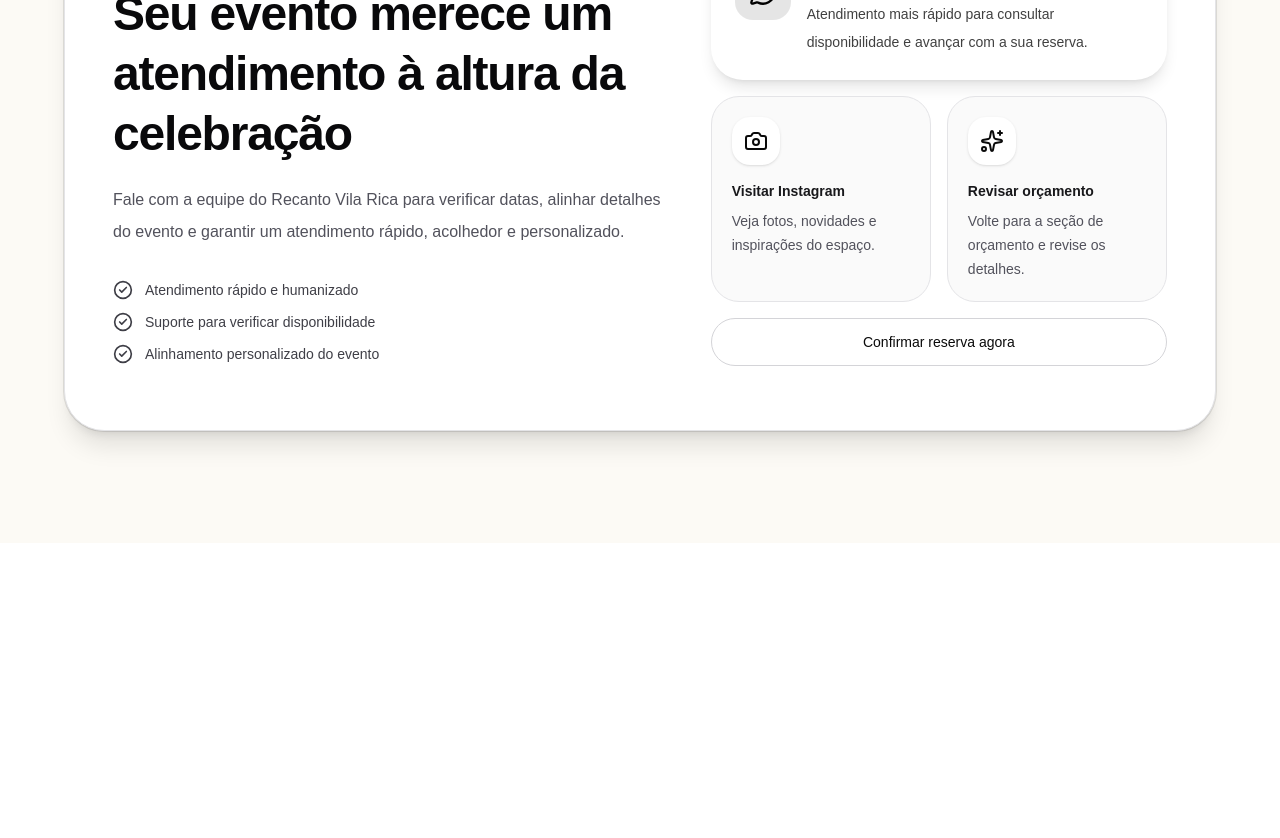
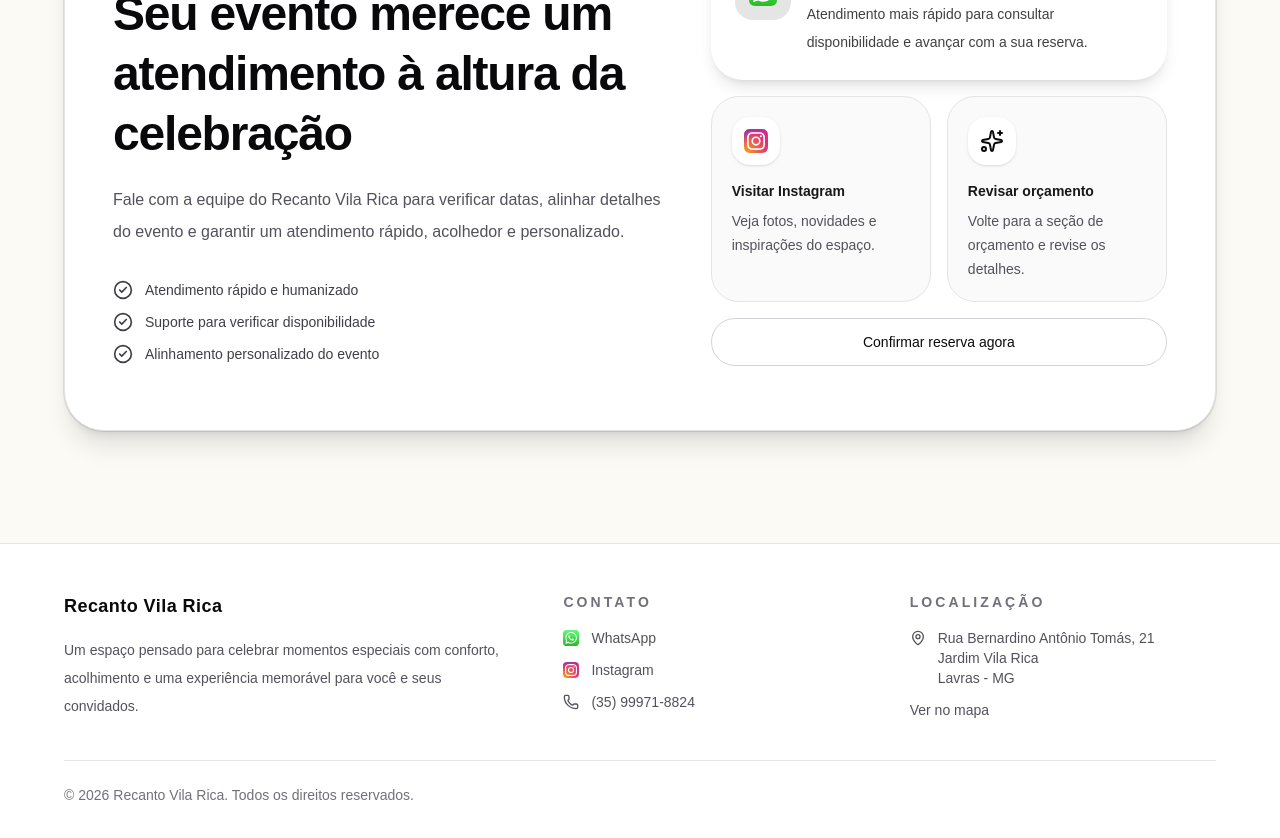
Before and after one commit to mateus-vitor-ferreira-dev/recanto-vila-rica-landing-page, a React (Vite) app: page / in a window 1280 px wide. Shown: the part 5860-6698 px from the top of the page. Before the commit the page ends 6403 px from the top, so only its background shows below. Built offline with nearby package versions, Linux system fonts and the light colour scheme.

Commit message:
feat: implement footer section with contact, location and social links

```diff
--- a/src/components/sections/CTASection.tsx
+++ b/src/components/sections/CTASection.tsx
@@ -1,11 +1,7 @@
+import instagram from "@/assets/icons/instagram.svg";
+import whatsapp from "@/assets/icons/whatsapp.svg";
 import { motion } from "framer-motion";
-import {
-  ArrowRight,
-  Camera,
-  CheckCircle2,
-  MessageCircle,
-  Sparkles,
-} from "lucide-react";
+import { ArrowRight, CheckCircle2, Sparkles } from "lucide-react";
 
 import { Badge } from "@/components/ui/badge";
 import { Button } from "@/components/ui/button";
@@ -74,7 +70,7 @@ export default function CTASection() {
                     <div className="flex items-start justify-between gap-4">
                       <div className="flex gap-4">
                         <div className="flex h-14 w-14 shrink-0 items-center justify-center rounded-2xl bg-black/10">
-                          <MessageCircle className="h-7 w-7" />
+                          <img src={whatsapp} className="h-7 w-7" />
                         </div>
 
                         <div>
@@ -100,7 +96,7 @@ export default function CTASection() {
                       className="group rounded-[1.75rem] border border-zinc-200 bg-zinc-50 p-5 transition hover:border-gold/40 hover:bg-zinc-100 dark:border-zinc-800 dark:bg-zinc-900 dark:hover:bg-zinc-800"
                     >
                       <div className="flex h-12 w-12 items-center justify-center rounded-2xl bg-white shadow-sm dark:bg-zinc-800">
-                        <Camera className="h-6 w-6 text-gold" />
+                        <img src={instagram} className="h-6 w-6 text-gold" />
                       </div>
 
                       <p className="mt-4 font-semibold text-zinc-900 dark:text-white">
--- /dev/null
+++ b/src/components/sections/Footer.tsx
@@ -0,0 +1,103 @@
+import instagramIcon from "@/assets/icons/instagram.svg";
+import whatsappIcon from "@/assets/icons/whatsapp.svg";
+import { MapPin, Phone } from "lucide-react";
+
+const WHATSAPP_URL = "https://wa.link/afae2s";
+const INSTAGRAM_URL = "https://instagram.com/recanto.vilarica";
+const GOOGLE_MAPS_URL =
+  "https://www.google.com/maps/search/?api=1&query=Rua+Bernardino+Ant%C3%B4nio+Tom%C3%A1s,+21,+Jardim+Vila+Rica,+Lavras,+MG";
+
+export default function Footer() {
+  return (
+    <footer className="border-t border-zinc-200 bg-white px-6 py-12 dark:border-zinc-800 dark:bg-zinc-950">
+      <div className="mx-auto grid max-w-6xl gap-10 lg:grid-cols-[1.2fr_0.8fr_0.8fr]">
+        <div>
+          <p className="text-lg font-bold tracking-wide text-zinc-950 dark:text-white">
+            Recanto Vila Rica
+          </p>
+
+          <p className="mt-4 max-w-md text-sm leading-7 text-zinc-600 dark:text-zinc-400">
+            Um espaço pensado para celebrar momentos especiais com conforto,
+            acolhimento e uma experiência memorável para você e seus convidados.
+          </p>
+        </div>
+
+        <div>
+          <p className="text-sm font-semibold uppercase tracking-[0.22em] text-zinc-500">
+            Contato
+          </p>
+
+          <div className="mt-4 space-y-3 text-sm text-zinc-600 dark:text-zinc-400">
+            <a
+              href={WHATSAPP_URL}
+              target="_blank"
+              rel="noreferrer"
+              className="flex items-center gap-3 transition hover:text-gold"
+            >
+              <img
+                src={whatsappIcon}
+                alt="WhatsApp"
+                aria-hidden="true"
+                className="h-4 w-4"
+              />
+              WhatsApp
+            </a>
+
+            <a
+              href={INSTAGRAM_URL}
+              target="_blank"
+              rel="noreferrer"
+              className="flex items-center gap-3 transition hover:text-gold"
+            >
+              <img
+                src={instagramIcon}
+                alt="Instagram"
+                aria-hidden="true"
+                className="h-4 w-4"
+              />
+              Instagram
+            </a>
+
+            <div className="flex items-center gap-3">
+              <Phone className="h-4 w-4" />
+              <span>(35) 99971-8824</span>
+            </div>
+          </div>
+        </div>
+
+        <div>
+          <p className="text-sm font-semibold uppercase tracking-[0.22em] text-zinc-500">
+            Localização
+          </p>
+
+          <div className="mt-4 space-y-3 text-sm text-zinc-600 dark:text-zinc-400">
+            <div className="flex items-start gap-3">
+              <MapPin className="mt-0.5 h-4 w-4 shrink-0" />
+              <span>
+                Rua Bernardino Antônio Tomás, 21
+                <br />
+                Jardim Vila Rica
+                <br />
+                Lavras - MG
+              </span>
+            </div>
+
+            <a
+              href={GOOGLE_MAPS_URL}
+              target="_blank"
+              rel="noreferrer"
+              className="inline-flex items-center gap-2 transition hover:text-gold"
+            >
+              Ver no mapa
+            </a>
+          </div>
+        </div>
+      </div>
+
+      <div className="mx-auto mt-10 max-w-6xl border-t border-zinc-200 pt-6 text-sm text-zinc-500 dark:border-zinc-800 dark:text-zinc-400">
+        © {new Date().getFullYear()} Recanto Vila Rica. Todos os direitos
+        reservados.
+      </div>
+    </footer>
+  );
+}
--- a/src/pages/LandingPage.tsx
+++ b/src/pages/LandingPage.tsx
@@ -1,5 +1,6 @@
 import BudgetSection from "../components/sections/BudgetSection";
 import CTASection from "../components/sections/CTASection";
+import Footer from "../components/sections/Footer";
 import HeroSection from "../components/sections/HeroSection";
 import LocationSection from "../components/sections/LocationSection";
 import PricingSection from "../components/sections/PricingSection";
@@ -16,6 +17,7 @@ export default function LandingPage() {
       <LocationSection />
       <BudgetSection />
       <CTASection />
+      <Footer />
     </main>
   );
 }
```
Also changed, not shown: src/assets/icons/instagram.svg (added), src/assets/icons/whatsapp.svg (added).
